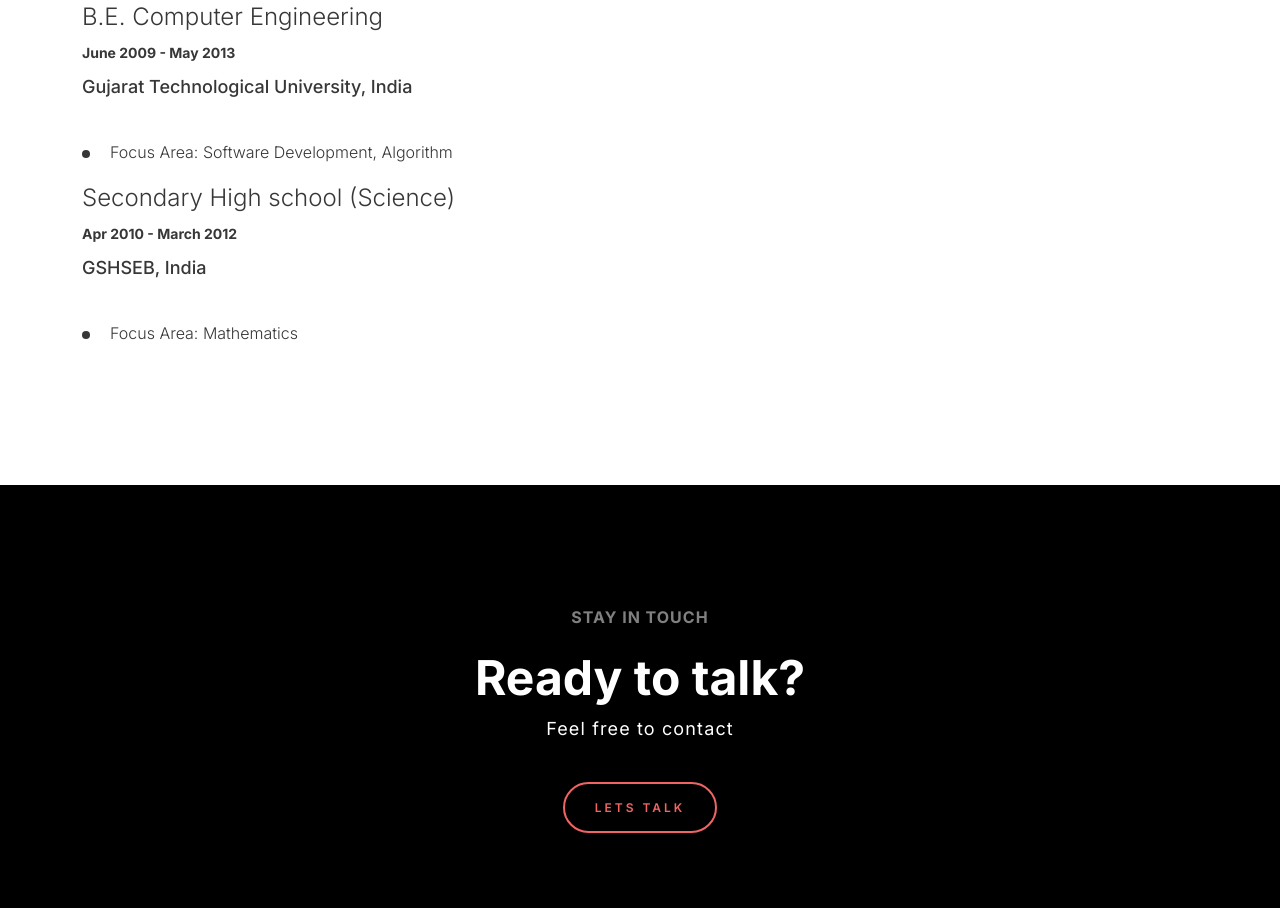
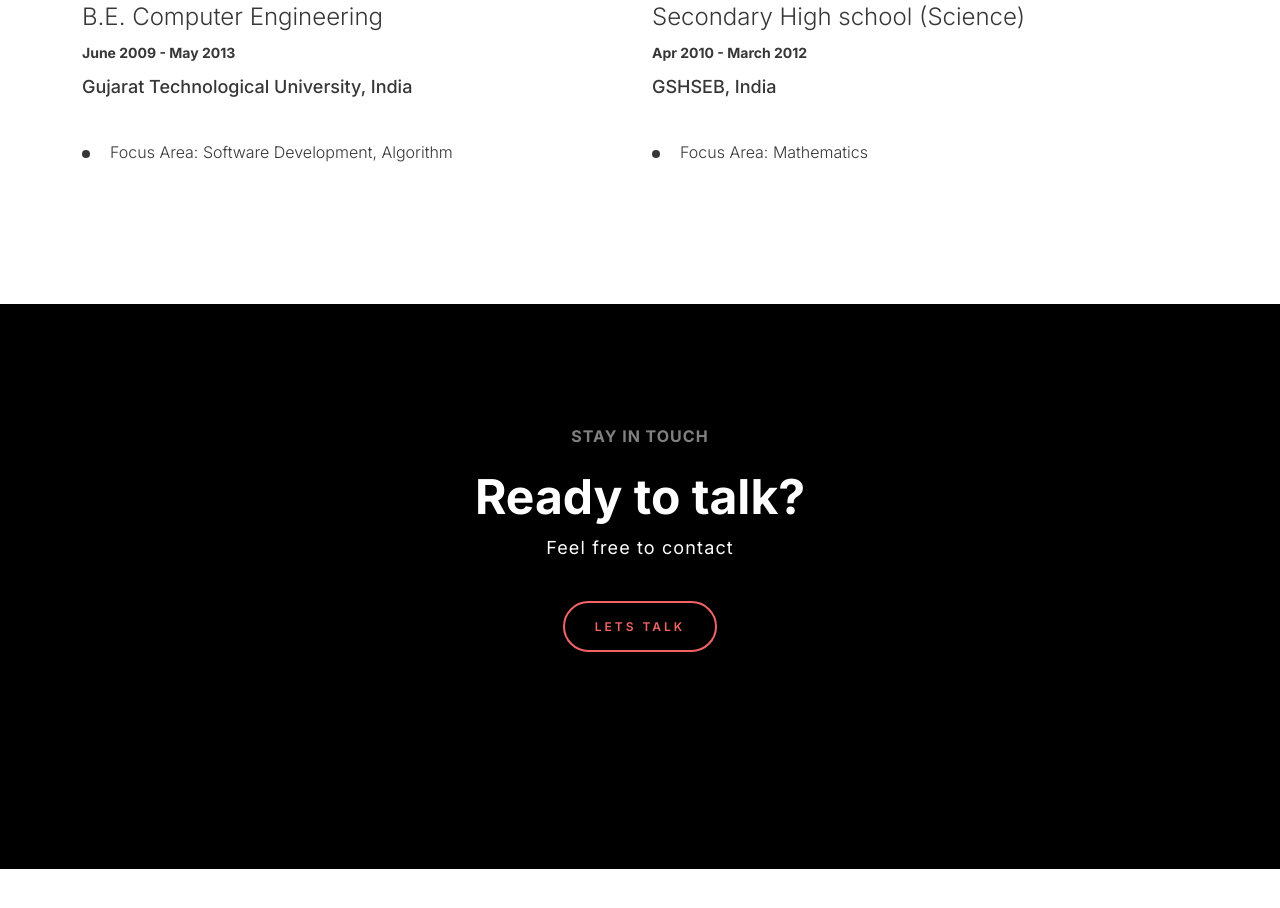
Before and after one commit to vishvapalsinh/Profile_rup, a plain HTML site: page index.html in a window 1280 px wide. Shown: the part 3099-4007 px from the top of the page. After the commit the page ends 3968 px from the top, so only its background shows below. Drawn offline with nearby package versions, Linux system fonts and the light colour scheme.

Commit message:
Updating the education section

```diff
--- a/index.html
+++ b/index.html
@@ -221,9 +221,6 @@
              </section>
             </div>
             <div class="col-12 col-sm-12 col-md-6 col-lg-6 col-xl-6 col-xxl-6">
-              <!-- Space div -->
-            </div>
-            <div class="col-12 col-sm-12 col-md-6 col-lg-6 col-xl-6 col-xxl-6">
                <section>
                  <h3 class="ds-officename">Secondary High school (Science)</h3>
                  <span class="ds-year">Apr 2010 - March 2012</span>
```
